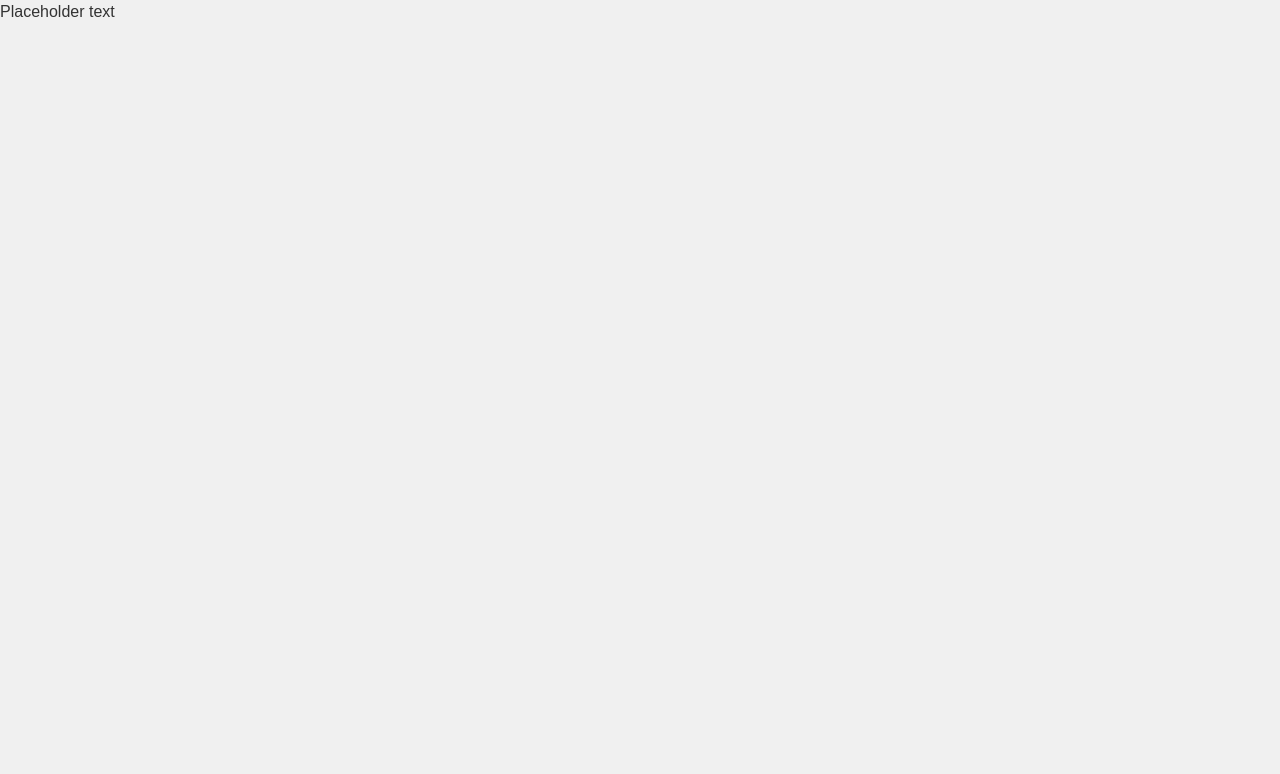
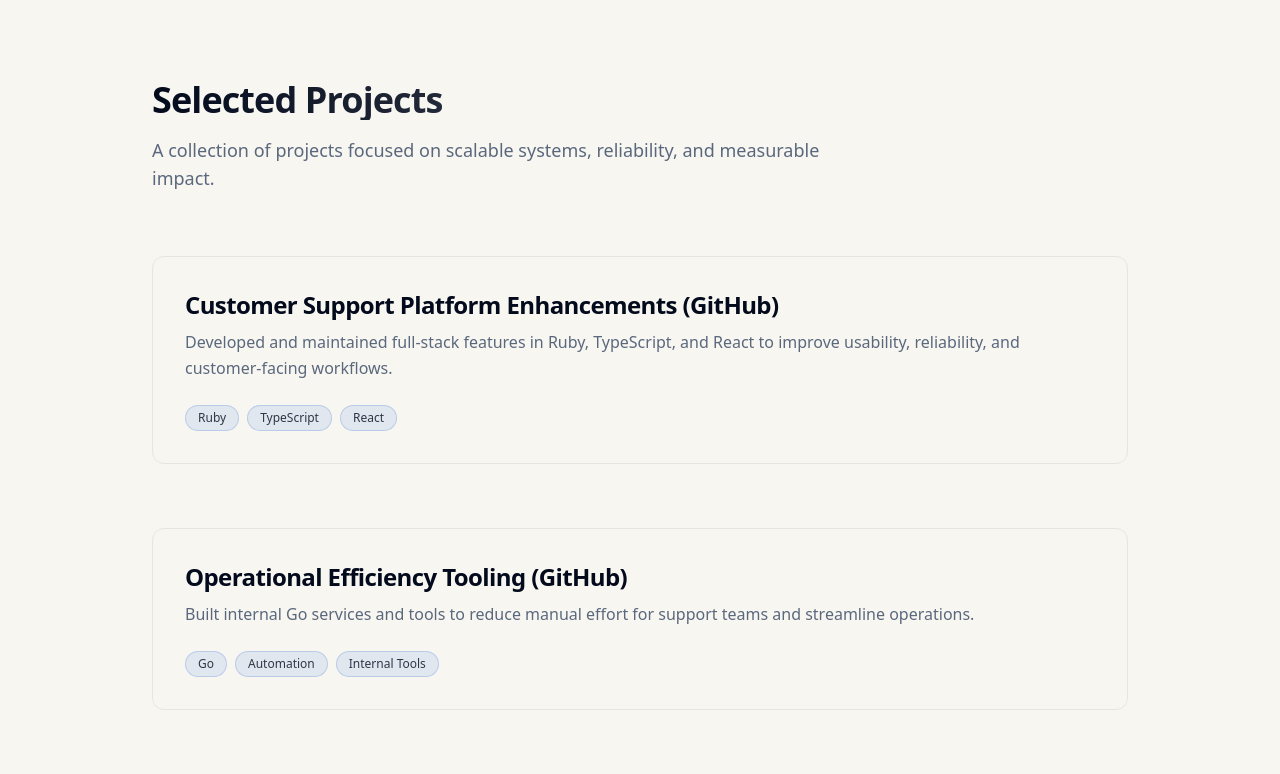
Before and after one commit to emanuels8/Portfolio, a React (Vite) app: page / in a window 1280 px wide. Shown: the top 774 px of the page. Built offline with nearby package versions, Linux system fonts and the light colour scheme.

Commit message:
Add basic project information with styling

```diff
--- a/src/App.css
+++ b/src/App.css
@@ -1,29 +1,5 @@
-body {
-  margin: 0;
-  font-family: "Arial", sans-serif;
-  background-color: #f0f0f0;
-  color: #333;
-}
-
 #root {
   display: flex;
   flex-direction: column;
   min-height: 100vh;
 }
-
-h1,
-h2,
-h3 {
-  margin: 0;
-}
-
-a {
-  text-decoration: none;
-  color: inherit;
-}
-
-.container {
-  max-width: 1200px;
-  margin: 0 auto;
-  padding: 20px;
-}
--- a/src/App.tsx
+++ b/src/App.tsx
@@ -4,7 +4,7 @@ import Projects from "./components/Projects";
 
 const App: React.FC = () => {
   return (
-    <div className="App">
+    <div className="min-h-screen">
       <Projects />
     </div>
   );
--- a/src/components/Projects.tsx
+++ b/src/components/Projects.tsx
@@ -1,7 +1,51 @@
 import React from "react";
+import { selectedWork } from "@/components/data";
 
 const Projects: React.FC = () => {
-  return <section>Placeholder text</section>;
+  return (
+    <section id="projects" className="mx-auto w-full max-w-5xl px-6 py-20">
+      <header className="mb-16 max-w-2xl">
+        <h2 className="text-4xl font-bold tracking-tight bg-gradient-to-r from-foreground to-foreground/70 bg-clip-text text-transparent">
+          Selected Projects
+        </h2>
+        <p className="mt-4 text-lg text-muted-foreground">
+          A collection of projects focused on scalable systems, reliability, and
+          measurable impact.
+        </p>
+      </header>
+
+      <ul className="space-y-16">
+        {selectedWork.map((item) => (
+          <li
+            key={item.title}
+            className="group rounded-xl border border-border/70 p-8 transition-colors hover:bg-primary/5 hover:border-primary/25"
+          >
+            <article className="space-y-4">
+              <div className="space-y-2">
+                <h3 className="text-2xl font-semibold tracking-tight text-foreground">
+                  {item.title}
+                </h3>
+                <p className="text-base leading-relaxed text-muted-foreground">
+                  {item.summary}
+                </p>
+              </div>
+
+              <div className="flex flex-wrap gap-2 pt-2">
+                {item.tags.map((tag) => (
+                  <span
+                    key={tag}
+                    className="rounded-full border border-primary/20 bg-primary/10 px-3 py-1 text-xs font-medium text-foreground/80 transition-colors hover:bg-primary/15"
+                  >
+                    {tag}
+                  </span>
+                ))}
+              </div>
+            </article>
+          </li>
+        ))}
+      </ul>
+    </section>
+  );
 };
 
 export default Projects;
--- /dev/null
+++ b/src/components/data.ts
@@ -0,0 +1,38 @@
+export const selectedWork = [
+  {
+    title: "Customer Support Platform Enhancements (GitHub)",
+    summary:
+      "Developed and maintained full-stack features in Ruby, TypeScript, and React to improve usability, reliability, and customer-facing workflows.",
+    tags: ["Ruby", "TypeScript", "React"],
+  },
+  {
+    title: "Operational Efficiency Tooling (GitHub)",
+    summary:
+      "Built internal Go services and tools to reduce manual effort for support teams and streamline operations.",
+    tags: ["Go", "Automation", "Internal Tools"],
+  },
+  {
+    title: "Serverless API Platform (DriftNet)",
+    summary:
+      "Architected Node.js microservices with Prisma, PostgreSQL, and DynamoDB, serving 100K+ monthly API requests with 99.99% uptime on AWS Lambda + API Gateway.",
+    tags: ["Node.js", "AWS Lambda", "API Gateway"],
+  },
+  {
+    title: "Real-Time Dashboards (DriftNet)",
+    summary:
+      "Delivered Next.js dashboards with dynamic filtering, WebSocket updates, and bundle optimizations for fast rendering.",
+    tags: ["Next.js", "WebSockets", "Performance"],
+  },
+  {
+    title: "Cloud Storage at Scale (DriftNet)",
+    summary:
+      "Managed AWS S3 workflows for 500K+ media files using pre-signed URLs, archival policies, and cross-region replication.",
+    tags: ["AWS S3", "Storage", "Scalability"],
+  },
+  {
+    title: "Event-Driven Notifications (DriftNet)",
+    summary:
+      "Implemented event-driven Lambda functions with Amazon SNS for timely user event delivery.",
+    tags: ["AWS SNS", "Lambda", "Event-Driven"],
+  },
+];
--- a/src/index.css
+++ b/src/index.css
@@ -4,73 +4,55 @@
 
 @layer base {
   :root {
-    --background: 0 0% 100%;
-    --foreground: 222.2 47.4% 11.2%;
-
-    --muted: 210 40% 96.1%;
-    --muted-foreground: 215.4 16.3% 46.9%;
-
-    --popover: 0 0% 100%;
-    --popover-foreground: 222.2 47.4% 11.2%;
-
-    --card: 0 0% 100%;
-    --card-foreground: 222.2 47.4% 11.2%;
-
-    --border: 214.3 31.8% 91.4%;
-    --input: 214.3 31.8% 91.4%;
-
-    --primary: 222.2 47.4% 11.2%;
+    --background: 42 33% 96%;
+    --foreground: 222.2 84% 6%;
+    --card: 42 33% 96%;
+    --card-foreground: 222.2 84% 6%;
+    --popover: 42 33% 96%;
+    --popover-foreground: 222.2 84% 6%;
+    --primary: 217 78% 46%;
     --primary-foreground: 210 40% 98%;
-
-    --secondary: 210 40% 96.1%;
+    --secondary: 42 26% 92%;
     --secondary-foreground: 222.2 47.4% 11.2%;
-
-    --accent: 210 40% 96.1%;
+    --muted: 42 23% 93%;
+    --muted-foreground: 215.4 16.3% 42%;
+    --accent: 42 26% 92%;
     --accent-foreground: 222.2 47.4% 11.2%;
-
     --destructive: 0 84.2% 60.2%;
     --destructive-foreground: 210 40% 98%;
-
-    --ring: 215 20.2% 65.1%;
-
-    --radius: 0.75rem;
+    --border: 42 18% 86%;
+    --input: 42 18% 86%;
+    --ring: 217 78% 46%;
+    --radius: 0.5rem;
   }
 
   .dark {
     --background: 222.2 84% 4.9%;
     --foreground: 210 40% 98%;
-
+    --card: 222.2 84% 4.9%;
+    --card-foreground: 210 40% 98%;
+    --popover: 222.2 84% 4.9%;
+    --popover-foreground: 210 40% 98%;
+    --primary: 217.2 91.2% 59.8%;
+    --primary-foreground: 222.2 47.4% 11.2%;
+    --secondary: 217.2 32.6% 17.5%;
+    --secondary-foreground: 210 40% 98%;
     --muted: 217.2 32.6% 17.5%;
     --muted-foreground: 215 20.2% 65.1%;
-
-    --popover: 222.2 84% 4.9%;
-    --popover-foreground: 210 40% 98%;
-
-    --card: 222.2 84% 4.9%;
-    --card-foreground: 210 40% 98%;
-
+    --accent: 217.2 32.6% 17.5%;
+    --accent-foreground: 210 40% 98%;
+    --destructive: 0 62.8% 30.6%;
+    --destructive-foreground: 210 40% 98%;
     --border: 217.2 32.6% 17.5%;
     --input: 217.2 32.6% 17.5%;
+    --ring: 224.3 76.3% 48%;
+  }
+}
 
-    --primary: 210 40% 98%;
-    --primary-foreground: 222.2 47.4% 11.2%;
-
-    --secondary: 217.2 32.6% 17.5%;
-    --secondary-foreground: 210 40% 98%;
-
-    --accent: 217.2 32.6% 17.5%;
-    --accent-foreground: 210 40% 98%;
-
-    --destructive: 0 62.8% 30.6%;
-    --destructive-foreground: 210 40% 98%;
-
-    --ring: 217.2 32.6% 17.5%;
+@layer base {
+  * {
+    @apply border-border;
   }
-
-  * {
-    border-color: hsl(var(--border));
-  }
-
   body {
     @apply bg-background text-foreground;
   }
```
